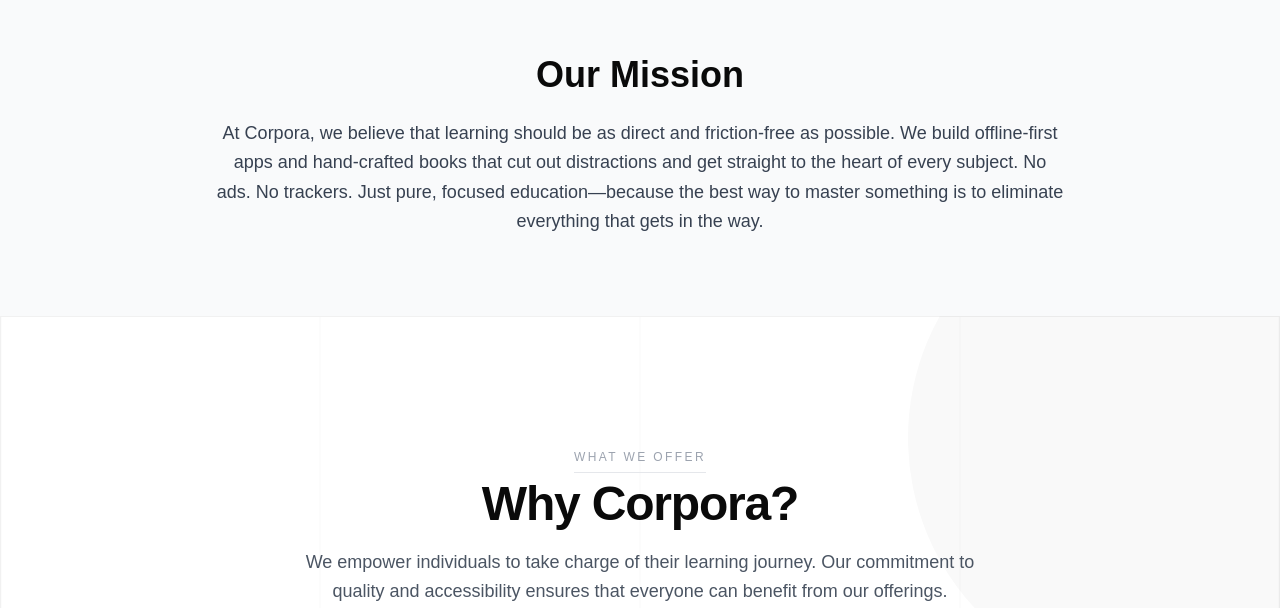
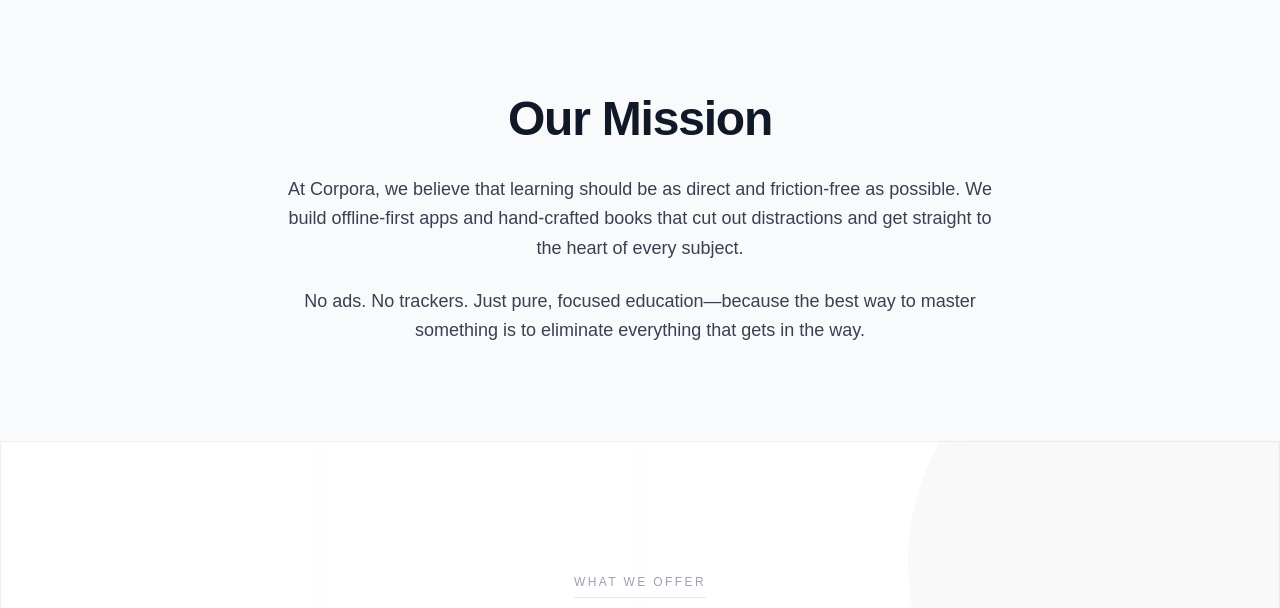
Before and after one commit to corpora-inc/encorpora.io, a Next.js app in the folder encorpora-edu/: page / in a window 1280 px wide. Shown: the part 825-1433 px from the top of the page. Built offline with nearby package versions, Linux system fonts and the light colour scheme; no server answers; the database is empty.

Commit message:
enhace about sction

```diff
--- a/encorpora-edu/components/AboutSection.tsx
+++ b/encorpora-edu/components/AboutSection.tsx
@@ -3,13 +3,18 @@
 import { FC } from "react";
 
 export const AboutSection: FC = () => (
-    <section className="py-20 bg-gray-50">
-        <div className="max-w-4xl mx-auto px-6 text-center">
-            <h2 className="text-4xl font-bold mb-6">Our Mission</h2>
-            <p className="text-lg text-gray-700 leading-relaxed">
+  <section className="py-24 bg-gray-50">
+    <div className="max-w-3xl mx-auto px-6 text-center">
+
+      <h2 className="text-4xl sm:text-5xl font-bold mt-6 mb-8 tracking-tight text-gray-900">Our Mission</h2>
+
+      <p className="text-lg text-gray-700 leading-relaxed mb-6">
         At Corpora, we believe that learning should be as direct and friction-free as possible.
         We build offline-first apps and hand-crafted books that cut out distractions
         and get straight to the heart of every subject.
+      </p>
+
+      <p className="text-lg text-gray-700 leading-relaxed">
         No ads. No trackers. Just pure, focused education—because the best way to master something
         is to eliminate everything that gets in the way.
       </p>
```
Lines whose indentation alone changed are shown as unchanged.
